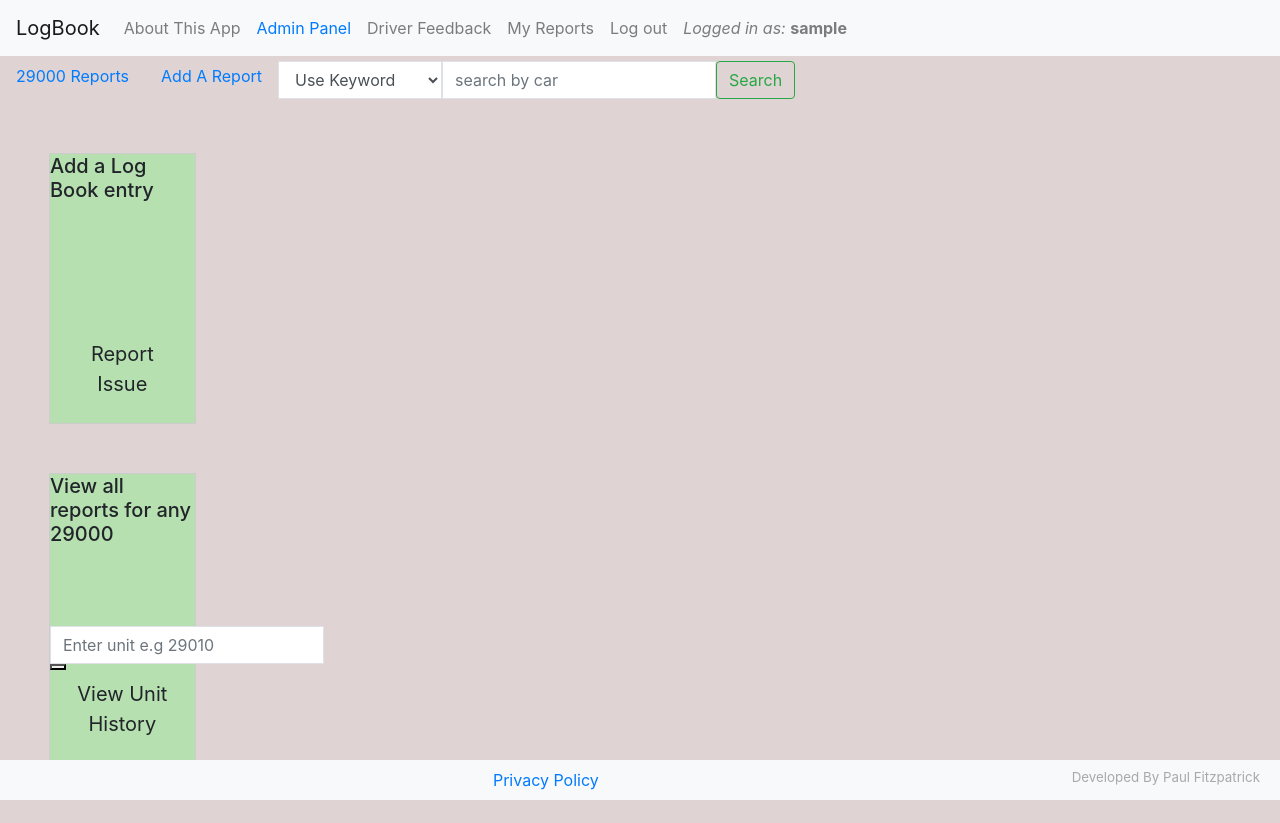
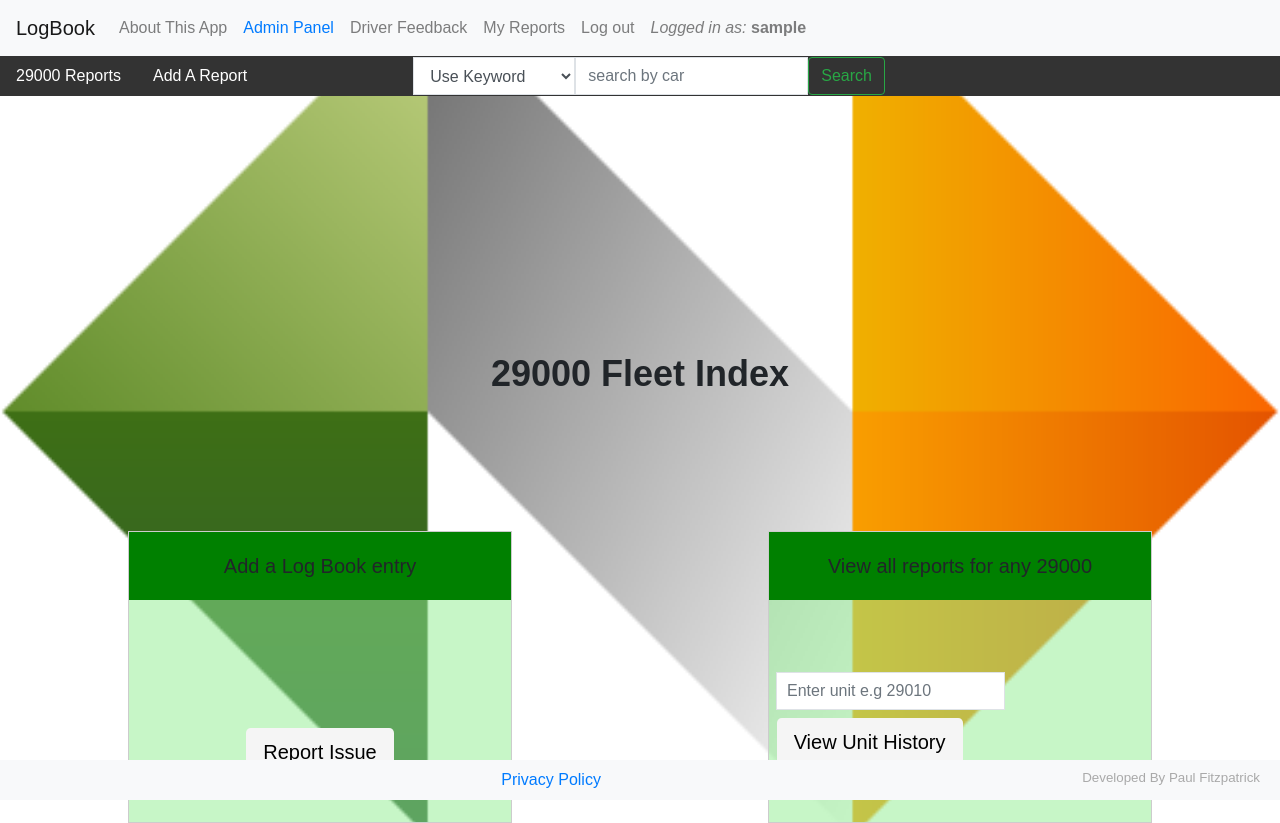
Before and after one commit to paul-fitzpatrick/DriversLogBook, a Django app: page /index29.html in a window 1280 px wide. Before the commit the page ends 800 px from the top, so only its background shows below. Run offline with Django 4.2, Linux system fonts and the light colour scheme; the visitor is signed in with stand-in values (Sample User, id 1); some libraries are stand-ins or nearby versions.

Commit message:
css copy from original logbook app

```diff
--- a/report29/templates/index29.html
+++ b/report29/templates/index29.html
@@ -4,13 +4,14 @@
 {% block content %}
 
 <!---------additional nav----->
-<ul class="nav">
+<ul class="nav addition-nav">
   <li class="nav-item">
-    <a class="nav-link active" href="{% url 'reports_list29' %}">29000 Reports</a>
+    <a class="nav-link active text-white" href="{% url 'reports_list29' %}">29000 Reports</a>
   </li>
   <li class="nav-item">
-    <a class="nav-link" href="add_report29">Add A Report</a>
+    <a class="nav-link text-white" href="{% url 'add_report29' %}">Add A Report</a>
   </li>
+
 
   <!--search box for free text or dropdown keywords-->
   <form id="searchbox" method="GET" action="{% url 'reports_list29' %}" class="form-inline my-2 my-lg-0">
@@ -45,9 +46,11 @@
       type="text" maxlength="50" name="q" id="q" placeholder="search by car">
     <button class="btn btn-outline-success my-2 my-sm-0" type="submit">Search</button>
   </form>
+</ul>
 
-
-
+<h2 class="text-align fleet-title-text">
+  29000 Fleet Index
+</h2>
 {% if request.user.is_authenticated %}
 <br class="fide"><br class="fide">
 <div class="search-container">
--- a/report29/views.py
+++ b/report29/views.py
@@ -205,7 +205,7 @@ def unit_history29(request):
             query = request.GET['u']
             if not query:
                 messages.error(request, "You didn't enter anything to search")
-                return redirect('/')
+                return redirect('index29')
 
             last_two_numbers = query[-2:]  # Extract the last two numbers from the query
             queries = Q(car__endswith=last_two_numbers)
--- a/static/css/style.css
+++ b/static/css/style.css
@@ -1,6 +1,48 @@
 body{
     background-color: rgba(214, 199, 199, 0.767);
 }
+
+@import url('https://fonts.googleapis.com/css2?family=Raleway:wght@500&display=swap');
+
+/*------additional nav---------------------*/
+.addition-nav {
+  background-color: #333;
+}
+
+.fleet-title-text {
+  margin-top: 20%;
+  font-size: 36px; /* Adjust the font size as needed */
+  font-weight: bold;
+
+}
+
+
+/*----------------------------------------------------*/
+
+  body {
+    background: url("/media/Irish_Rail_logo.svg.png") no-repeat center center;
+    /* background-color: rgba(214, 199, 199, 0.767); */
+      background-size: auto 100%;
+      padding: 0;
+      margin: 0;
+      height: 100%;
+      font-family: 'Maven Pro',
+          sans-serif;
+      min-height: 100vh;
+      display: flex;
+      flex-direction: column;
+      margin: 0;
+      -webkit-background-size: cover;
+      -moz-background-size: cover;
+      -o-background-size: cover;
+      background-size: cover;
+
+  }
+
+  /* footer {
+      margin-top: 5%;
+      width: 100%;
+  } */
 
   footer {
     position: fixed;
@@ -11,6 +53,246 @@ footer {
     padding: 20px;
     text-align: center;
   }
+
+  .text-align {
+      text-align: center;
+  }
+
+  .search-container {
+      display: flex;
+  }
+
+  .h5-banner1 {
+      background-color: green;
+      padding: 22px;
+  }
+
+  .h5-banner {
+      background-color: green;
+      padding: 10px;
+  }
+
+  .choice-box {
+      margin-top: 10%;
+      margin-left: 10%;
+      margin-right: 10%;
+      position: relative;
+      width: 30%;
+      padding-bottom: 3%;
+      border: 1px solid #ccc;
+      background: rgba(144, 238, 144, 0.5);
+  }
+
+  .search-box {
+      margin-left: 7px;
+      width: 50%;
+      padding: 10px;
+      font-size: 16px;
+  }
+
+  .history-btn {
+    margin-left: 27px;
+  }
+
+  .hidden {
+    visibility: hidden;
+  }
+
+
+  /*----------------form--------------------*/
+
+  .all-forms {
+      background-color: lightgreen;
+      width: 90%;
+      margin: auto;
+      padding: 2%;
+      border-radius: 8px;
+      max-width: 700px;
+  }
+
+  .sign-forms {
+      background-color: lightgreen;
+      width: 90%;
+      margin: auto;
+      padding: 2%;
+      border-radius: 8px;
+      max-width: 700px;
+  }
+
+
+  #id_location_at_time_of_fault.textarea {
+      width: 100%;
+      height: 40px;
+  }
+
+  #id_defect_details.textarea {
+      width: 100%;
+  }
+
+  #id_message.textarea {
+      width: 100%;
+  }
+
+  /* #id_ref_number {
+    visibility: hidden;
+  } */
+
+  /* #id_Depot_feedback.textarea {
+    display: none;
+}
+
+#div_id_Depot_feedback.control-group {
+    display: none;
+} */
+
+  label {
+      margin-top: 15px;
+      margin-bottom: 1px;
+  }
+
+  input,
+  textarea {
+      border-radius: 5px
+  }
+
+  .btn-signup {
+      background-color: #F5F5F5;
+      color: black;
+      margin: 2%;
+  }
+
+  /*--------table----------*/
+
+
+
+  /*------report detail-----------*/
+
+  .detail-heading {
+      width: 100%;
+      padding: 4%;
+  }
+
+  .detail-heading {
+      font-size: large;
+  }
+
+  /* p {
+    padding: 4%;
+    background-color: #3d5c5c;
+} */
+
+  h5 {
+      margin: 0;
+  }
+
+  div {
+      margin: 0px;
+      margin: 0;
+      padding: 0;
+  }
+
+  .back-btn {
+      padding: 0;
+  }
+
+  .alert {
+      background-color: lightgreen;
+      width: 50%;
+  }
+
+  .break {
+    height: 25px;
+    background-color: transparent;
+  }
+
+  /*-------------------------------------Hover.css*/
+  .choice-box {
+    position: relative;
+    overflow: hidden;
+    transition: background-color 0.3s;
+  }
+
+  .choice-box::before {
+    content: "";
+    position: absolute;
+    top: 100%;
+    left: 0;
+    width: 100%;
+    height: 100%;
+    background-color: rgba(11, 233, 41, 0.5);
+    transition: transform 0.5s;
+    z-index: -1;
+  }
+
+  .choice-box:hover::before {
+    transform: translateY(-100%);
+  }
+
+  .about-div {
+    background-color: lightgreen;
+    margin-top: 3%;
+    width: 80%;
+    padding: 5%;
+  }
+
+  .feedback {
+    margin-bottom: 5%;
+  }
+  /*-------------media queries----------*/
+
+
+  @media screen and (min-width: 1000px) {
+    .choice-box {
+    margin-top: 10%;
+    margin-left: 10%;
+    margin-right: 10%;
+    position: relative;
+    width: 30%;
+    }
+
+
+  }
+
+/* work monitor */
+  @media screen and (min-width: 1000px) {
+    .search-box-container {
+    margin-left: 700px;
+}
+  }
+
+  /* laptop */
+  @media screen and (min-width: 992px) {
+    #searchbox {
+    margin-left: 150px;
+}
+  }
+
+
+  @media (min-width: 501px) {
+    .fide {
+      display: none;
+    }
+  }
+
+  @media screen and (max-width: 500px) {
+    .search-container {
+        margin-left: 40px;
+      display: flex;
+      flex-direction: column;
+    }
+    .choice-box {
+        width: 75%;
+    }
+
+    .choice-box {
+        margin-top: 10%;
+    }
+
+    .search-container .choice-box br {
+        display: none;
+      }
+  }
+
 
 /*----------------------------index page image links ----------------------------------*/
   /* Container for the links */
@@ -40,26 +322,3 @@ footer {
     margin-top: 10px;
     font-size: 16px; /* Adjust font size */
   }
-
-
-/*---------------------forms-------------------------------------*/
-
-.all-forms {
-  background-color: lightgreen;
-  width: 90%;
-  margin: auto;
-  padding: 2%;
-  border-radius: 8px;
-  max-width: 700px;
-}
-
-.choice-box {
-      margin-top: 10%;
-      margin-left: 10%;
-      margin-right: 10%;
-      position: relative;
-      width: 30%;
-      padding-bottom: 3%;
-      border: 1px solid #ccc;
-      background: rgba(144, 238, 144, 0.5);
-  }
```
Also changed, not shown: home/templates/index.html (+8 -21 lines), media/Irish_Rail_logo.svg.png (added). Lines whose indentation alone changed are shown as unchanged.
